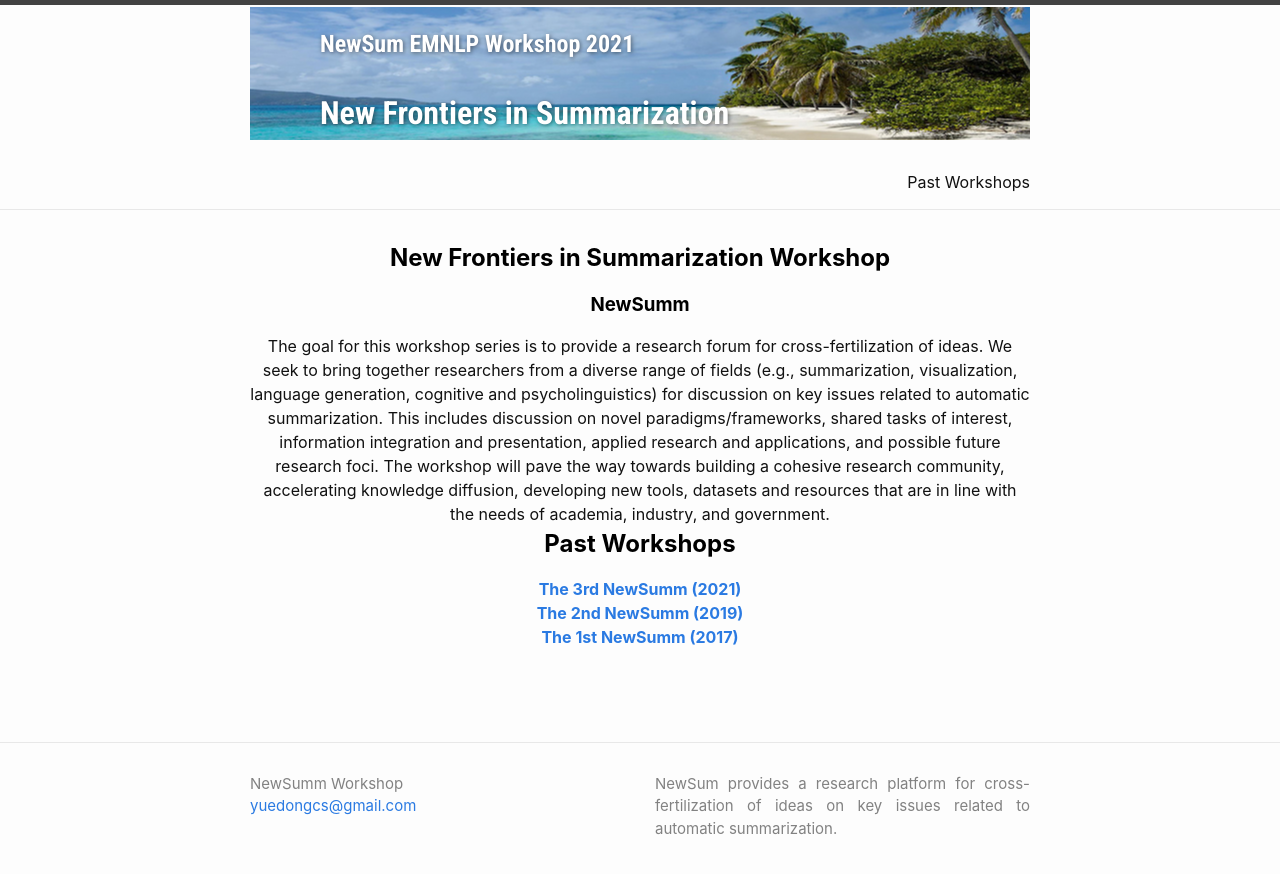
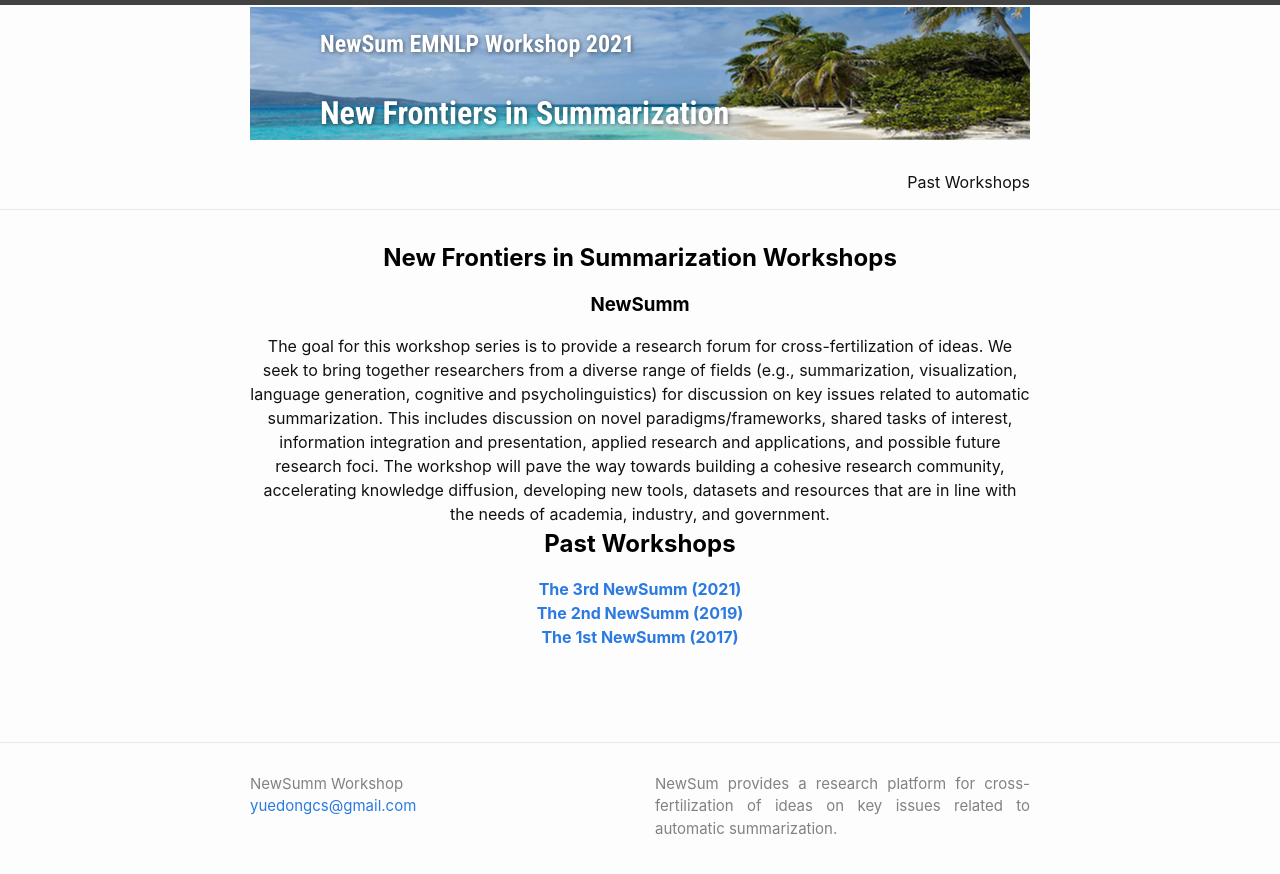
Before and after one commit to newsumm/newsumm.github.io, a Jekyll site: the page built from index.md, in a window 1280 px wide. Shown: the top 874 px of the page. Built offline with Jekyll 4.4.1, drawn with Linux system fonts in a browser that asks for light colours.

Commit message:
Update index.md

```diff
--- a/index.md
+++ b/index.md
@@ -10,7 +10,7 @@ layout: home
 
 <!-- <img src="/images/deep.jpg"> -->
 <center>
-<h2 class="blackpar_title"> New Frontiers in Summarization Workshop </h2>
+<h2 class="blackpar_title"> New Frontiers in Summarization Workshops </h2>
 <h3 class="blackpar_title">NewSumm</h3>
 
 The goal for this workshop series is to provide a research forum for cross-fertilization of ideas. We seek to bring together researchers from a diverse range of fields (e.g., summarization, visualization, language generation, cognitive and psycholinguistics) for discussion on key issues related to automatic summarization. This includes discussion on novel paradigms/frameworks, shared tasks of interest, information integration and presentation, applied research and applications, and possible future research foci. The workshop will pave the way towards building a cohesive research community, accelerating knowledge diffusion, developing new tools, datasets and resources that are in line with the needs of academia, industry, and government.
```
